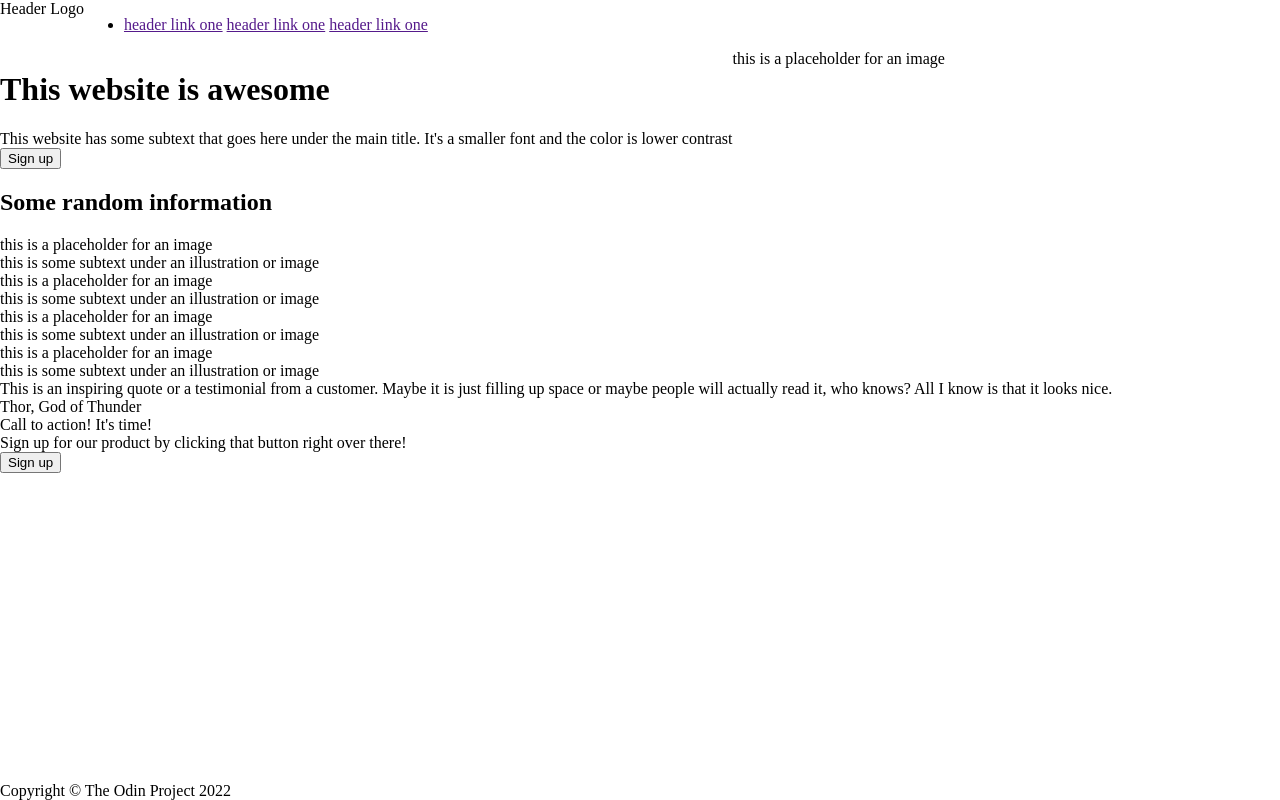
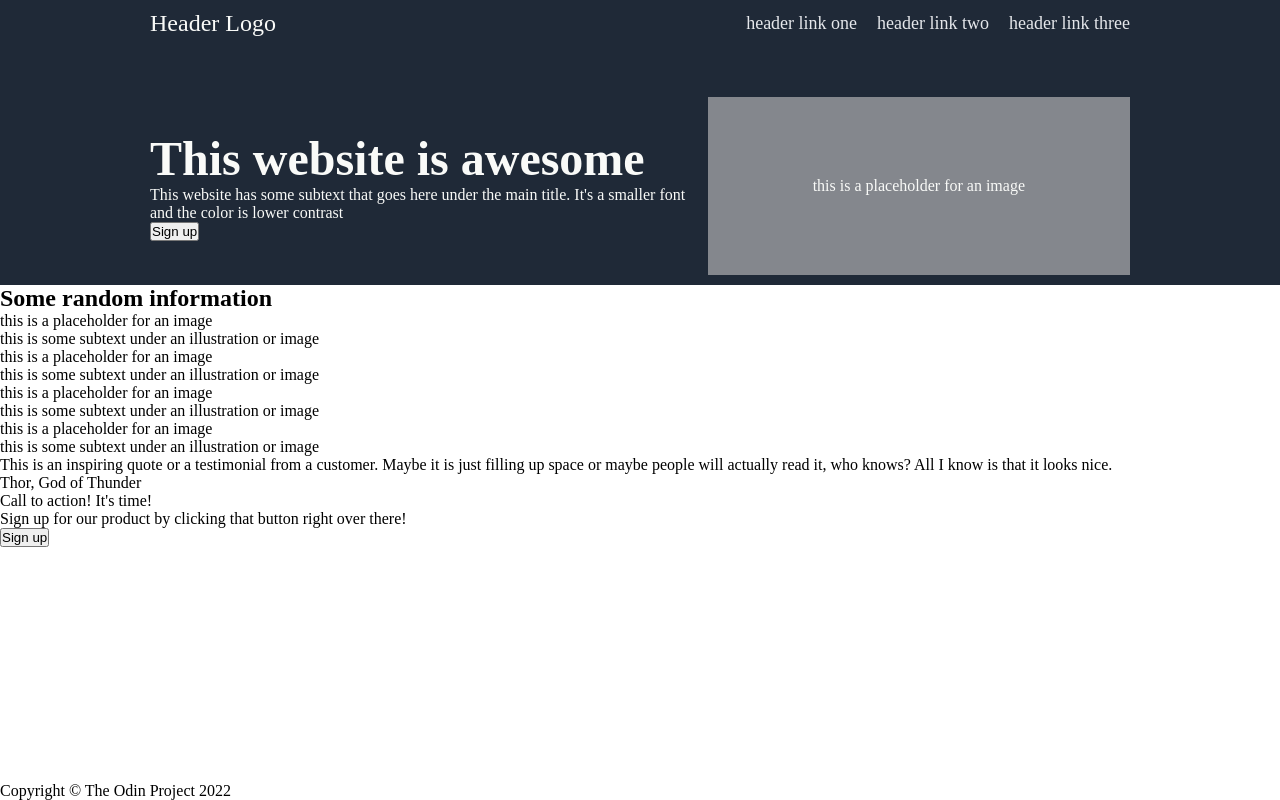
Before and after one commit to CetO-hub/odin-landing-page, a plain HTML site: page index.html in a window 1280 px wide. Drawn offline with Linux system fonts and the light colour scheme.

Commit message:
Update css and index
Update style for header and index.

```diff
--- a/css/styles.css
+++ b/css/styles.css
@@ -7,16 +7,81 @@ body {
   padding: 0;
 }
 
+h1 {
+  margin: 0;
+  padding: 0;
+  font-size: 48px;
+  font-weight: bolder;
+  color: #f9faf8;
+}
+
+h2 {
+  margin: 0;
+  padding: 0;
+}
+
+button {
+  margin: 0;
+  padding: 0;
+}
+
 header {
+  background-color: #1f2937;
+  color: #f9faf8;
   display: flex;
   flex-direction: column;
+  padding: 10px 150px;
 }
 
 .header-upper,
 .header-lower {
   display: flex;
+  justify-content: space-between;
+  align-items: center;
+}
+
+.header-upper {
+  margin-bottom: 60px;
+}
+
+.header-upper div {
+  color: #f9faf8;
+  font-size: 24px;
+}
+
+.header-lower {
+  gap: 6px;
+}
+
+.header-sign {
+}
+
+.header-img {
+  display: flex;
+  justify-content: center;
+  align-items: center;
+  background-color: #84878d;
+  padding: 80px 105px;
+  flex-shrink: 0;
 }
 
 .content {
   flex: 1;
 }
+
+ul {
+  margin: 0;
+  padding: 0;
+  list-style-type: none;
+}
+
+li {
+  display: flex;
+}
+
+ul a {
+  text-decoration: none;
+  color: #e5e7eb;
+  font-size: 18px;
+  padding: 0 0 0 20px;
+}
--- a/index.html
+++ b/index.html
@@ -12,8 +12,8 @@
         <ul>
           <li>
             <a href="">header link one</a>
-            <a href="">header link one</a>
-            <a href="">header link one</a>
+            <a href="">header link two</a>
+            <a href="">header link three</a>
           </li>
         </ul>
       </div>
@@ -26,7 +26,7 @@
           </div>
           <button>Sign up</button>
         </div>
-        <div>this is a placeholder for an image</div>
+        <div class="header-img">this is a placeholder for an image</div>
       </div>
     </header>
     <div class="content">
```
